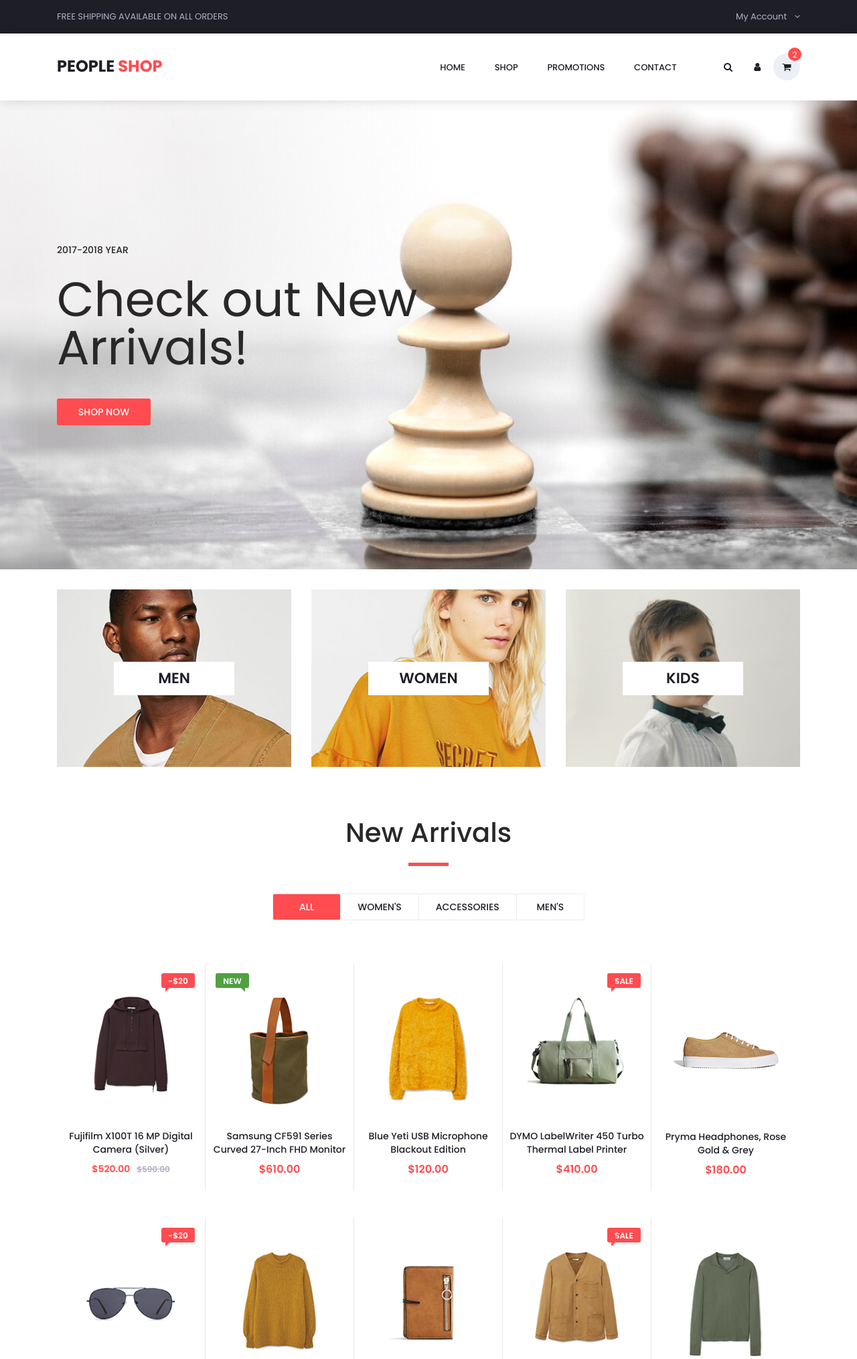
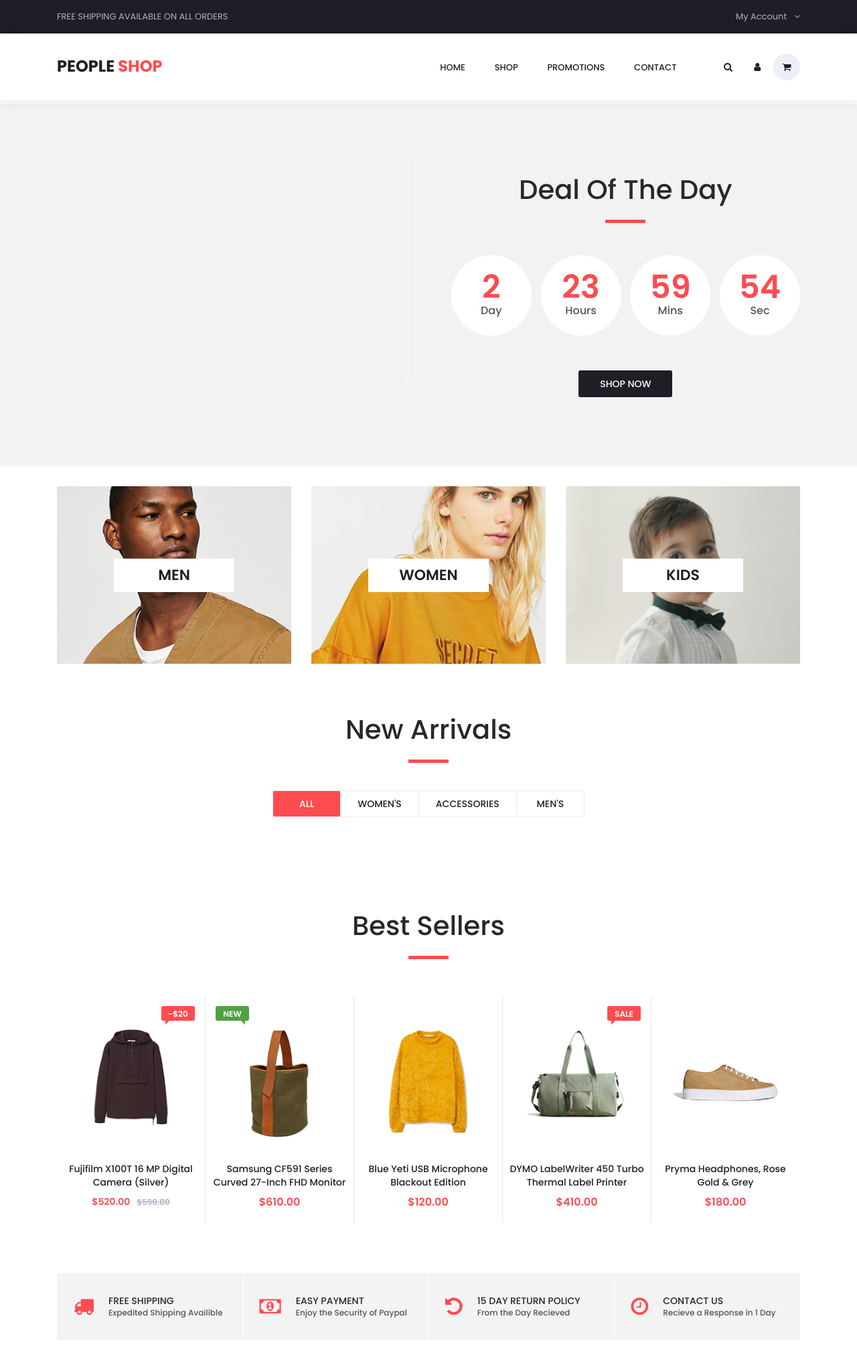
Before and after one commit to andrewixl/peopleshop, a Django app: page /user/ in a window 1280 px wide. Shown: the top 2029 px of the page at 67% size. Run offline with Django 3.2, Linux system fonts and the light colour scheme; parts of the project's set-up code (start-up, migrations or seed data) failed here and were passed over; some libraries are stand-ins or nearby versions.

Commit message:
Mass Fixes

```diff
--- a/apps/main/admin.py
+++ b/apps/main/admin.py
@@ -8,7 +8,7 @@ admin.site.register(Contact)
 
 # Register your models here.
 def get_picture_preview(obj):
-    if obj.pk:  # if object has already been saved and has a primary key, show picture preview
+    if obj.pk:
         return """<a href="{src}" target="_blank"><img src="{src}" alt="{title}" style="max-width: 200px; max-height: 200px;" /></a>""".format(
             src=obj.product_photo.url,
             title=obj.product_caption,
@@ -25,7 +25,7 @@ class PictureInline(admin.StackedInline):
     readonly_fields = ["get_edit_link", get_picture_preview]
 
     def get_edit_link(self, obj=None):
-        if obj.pk:  # if object has already been saved and has a primary key, show link to it
+        if obj.pk:
             url = reverse('admin:%s_%s_change' % (obj._meta.app_label, obj._meta.model_name), args=[force_text(obj.pk)])
             return """<a href="{url}">{text}</a>""".format(
                 url=url,
--- a/apps/main/templates/main/categories.html
+++ b/apps/main/templates/main/categories.html
@@ -263,9 +263,9 @@
 												<img src="https://peopleshopmedia.s3.amazonaws.com/media/{{products.product_cover}}" alt="">
 											</div>
 											<div class="favorite favorite_left"></div>
-											<div class="product_bubble product_bubble_right product_bubble_red d-flex flex-column align-items-center"><span>-$20</span></div>
+											<!-- <div class="product_bubble product_bubble_right product_bubble_red d-flex flex-column align-items-center"><span>-$20</span></div> -->
 											<div class="product_info">
-												<h6 class="product_name"><a href="single.html">{{products.product_name}}</a></h6>
+												<h6 class="product_name">{{products.product_name}}</h6>
 												<div class="product_price">{{products.product_price}}<span>{{products.real_brand_price}}</span></div>
 											</div>
 										</div>
--- a/apps/main/templates/main/index.html
+++ b/apps/main/templates/main/index.html
@@ -77,7 +77,7 @@
 								<li class="checkout">
 									<a href="#">
 										<i class="fa fa-shopping-cart" aria-hidden="true"></i>
-										<span id="checkout_items" class="checkout_items">2</span>
+										<!-- <span id="checkout_items" class="checkout_items">2</span> -->
 									</a>
 								</li>
 							</ul>
@@ -117,7 +117,7 @@
 
 	<!-- Slider -->
 
-	<div class="main_slider" style="background-image:url({% static 'main/images/slider-4.jpg'%})">
+	<!-- <div class="main_slider" style="background-image:url({% static 'main/images/slider-4.jpg'%})">
 		<div class="container fill_height">
 			<div class="row align-items-center fill_height">
 				<div class="col">
@@ -125,6 +125,84 @@
 						<h6>2017-2018 Year</h6>
 						<h1>Check out New Arrivals!</h1>
 						<div class="red_button shop_now_button"><a href="#">shop now</a></div>
+					</div>
+				</div>
+			</div>
+		</div>
+	</div> -->
+
+	<!-- Deal of the week -->
+<br><br><br><br><br>
+	<div class="deal_ofthe_week">
+		<div class="container fill_height">
+			<div class="row align-items-center fill_height">
+				<div class="col-lg-6">
+					<div class="deal_ofthe_week_img">
+						<!-- <img src="{% static 'main/images/deal_ofthe_week.png'%}" alt=""> -->
+						<div class="container">
+							<div class="row">
+								<div class="col">
+									<div class="product_slider_container">
+										<div class="owl-carousel owl-theme product_slider">
+
+											<!-- Slide 1 -->
+
+											{%for products in products%}
+											<div class="owl-item product_slider_item">
+												<div class="product-item">
+													<div class="product discount">
+														<div class="product_image">
+															<img src="https://peopleshopmedia.s3.amazonaws.com/media/{{products.product_cover}}" alt="">
+														</div>
+														<div class="favorite favorite_left"></div>
+														<div class="product_info">
+															<h6 class="product_name"><a href="single.html">{{products.product_name}}</a></h6>
+															<div class="product_price">{{products.product_price}}<span>{{products.real_brand_price}}</span></div>
+														</div>
+													</div>
+												</div>
+											</div>
+											{%endfor%}
+
+										<!-- Slider Navigation -->
+
+										<div class="product_slider_nav_left product_slider_nav d-flex align-items-center justify-content-center flex-column">
+											<i class="fa fa-chevron-left" aria-hidden="true"></i>
+										</div>
+										<div class="product_slider_nav_right product_slider_nav d-flex align-items-center justify-content-center flex-column">
+											<i class="fa fa-chevron-right" aria-hidden="true"></i>
+										</div>
+									</div>
+								</div>
+							</div>
+						</div>
+					</div>
+					</div>
+				</div>
+				<div class="col-lg-6 text-right deal_ofthe_week_col">
+					<div class="deal_ofthe_week_content d-flex flex-column align-items-center float-right">
+						<div class="section_title">
+							<h2>Deal Of The Day</h2>
+						</div>
+						<ul class="timer">
+							<li class="d-inline-flex flex-column justify-content-center align-items-center">
+								<div id="day" class="timer_num">03</div>
+								<div class="timer_unit">Day</div>
+							</li>
+							<li class="d-inline-flex flex-column justify-content-center align-items-center">
+								<div id="hour" class="timer_num">15</div>
+								<div class="timer_unit">Hours</div>
+							</li>
+							<li class="d-inline-flex flex-column justify-content-center align-items-center">
+								<div id="minute" class="timer_num">45</div>
+								<div class="timer_unit">Mins</div>
+							</li>
+							<li class="d-inline-flex flex-column justify-content-center align-items-center">
+								<div id="second" class="timer_num">23</div>
+								<div class="timer_unit">Sec</div>
+							</li>
+						</ul>
+						<div class="red_button deal_ofthe_week_button"><a href="#">shop now</a></div>
 					</div>
 				</div>
 			</div>
@@ -189,214 +267,29 @@
 					<div class="product-grid" data-isotope='{ "itemSelector": ".product-item", "layoutMode": "fitRows" }'>
 
 						<!-- Product 1 -->
-
-						<div class="product-item men">
-							<div class="product discount product_filter">
+						{%for products in products%}
+						<div class="product-item women">
+							<div class="product product_filter">
 								<div class="product_image">
-									<img src="{% static 'main/images/product_1.png'%}" alt="">
+									<img src="https://peopleshopmedia.s3.amazonaws.com/media/{{products.product_cover}}" alt="">
 								</div>
-								<div class="favorite favorite_left"></div>
-								<div class="product_bubble product_bubble_right product_bubble_red d-flex flex-column align-items-center"><span>-$20</span></div>
+								<div class="favorite"></div>
+								<div class="product_bubble product_bubble_left product_bubble_green d-flex flex-column align-items-center"><span>new</span></div>
 								<div class="product_info">
-									<h6 class="product_name"><a href="single.html">Fujifilm X100T 16 MP Digital Camera (Silver)</a></h6>
-									<div class="product_price">$520.00<span>$590.00</span></div>
+									<h6 class="product_name"><a href="single.html">{{products.product_name}}</a></h6>
+									<div class="product_price">{{products.product_price}}<span>{{products.real_brand_price}}</span></div>
 								</div>
 							</div>
 							<div class="red_button add_to_cart_button"><a href="#">add to cart</a></div>
 						</div>
+						{%endfor%}
 
-						<!-- Product 2 -->
-
-						<div class="product-item women">
-							<div class="product product_filter">
-								<div class="product_image">
-									<img src="{% static 'main/images/product_2.png'%}" alt="">
-								</div>
-								<div class="favorite"></div>
-								<div class="product_bubble product_bubble_left product_bubble_green d-flex flex-column align-items-center"><span>new</span></div>
-								<div class="product_info">
-									<h6 class="product_name"><a href="single.html">Samsung CF591 Series Curved 27-Inch FHD Monitor</a></h6>
-									<div class="product_price">$610.00</div>
-								</div>
-							</div>
-							<div class="red_button add_to_cart_button"><a href="#">add to cart</a></div>
-						</div>
-
-						<!-- Product 3 -->
-
-						<div class="product-item women">
-							<div class="product product_filter">
-								<div class="product_image">
-									<img src="{% static 'main/images/product_3.png'%}" alt="">
-								</div>
-								<div class="favorite"></div>
-								<div class="product_info">
-									<h6 class="product_name"><a href="single.html">Blue Yeti USB Microphone Blackout Edition</a></h6>
-									<div class="product_price">$120.00</div>
-								</div>
-							</div>
-							<div class="red_button add_to_cart_button"><a href="#">add to cart</a></div>
-						</div>
-
-						<!-- Product 4 -->
-
-						<div class="product-item accessories">
-							<div class="product product_filter">
-								<div class="product_image">
-									<img src="{% static 'main/images/product_4.png'%}" alt="">
-								</div>
-								<div class="product_bubble product_bubble_right product_bubble_red d-flex flex-column align-items-center"><span>sale</span></div>
-								<div class="favorite favorite_left"></div>
-								<div class="product_info">
-									<h6 class="product_name"><a href="single.html">DYMO LabelWriter 450 Turbo Thermal Label Printer</a></h6>
-									<div class="product_price">$410.00</div>
-								</div>
-							</div>
-							<div class="red_button add_to_cart_button"><a href="#">add to cart</a></div>
-						</div>
-
-						<!-- Product 5 -->
-
-						<div class="product-item women men">
-							<div class="product product_filter">
-								<div class="product_image">
-									<img src="{% static 'main/images/product_5.png'%}" alt="">
-								</div>
-								<div class="favorite"></div>
-								<div class="product_info">
-									<h6 class="product_name"><a href="single.html">Pryma Headphones, Rose Gold & Grey</a></h6>
-									<div class="product_price">$180.00</div>
-								</div>
-							</div>
-							<div class="red_button add_to_cart_button"><a href="#">add to cart</a></div>
-						</div>
-
-						<!-- Product 6 -->
-
-						<div class="product-item accessories">
-							<div class="product discount product_filter">
-								<div class="product_image">
-									<img src="{% static 'main/images/product_6.png'%}" alt="">
-								</div>
-								<div class="favorite favorite_left"></div>
-								<div class="product_bubble product_bubble_right product_bubble_red d-flex flex-column align-items-center"><span>-$20</span></div>
-								<div class="product_info">
-									<h6 class="product_name"><a href="#single.html">Fujifilm X100T 16 MP Digital Camera (Silver)</a></h6>
-									<div class="product_price">$520.00<span>$590.00</span></div>
-								</div>
-							</div>
-							<div class="red_button add_to_cart_button"><a href="#">add to cart</a></div>
-						</div>
-
-						<!-- Product 7 -->
-
-						<div class="product-item women">
-							<div class="product product_filter">
-								<div class="product_image">
-									<img src="{% static 'main/images/product_7.png'%}" alt="">
-								</div>
-								<div class="favorite"></div>
-								<div class="product_info">
-									<h6 class="product_name"><a href="single.html">Samsung CF591 Series Curved 27-Inch FHD Monitor</a></h6>
-									<div class="product_price">$610.00</div>
-								</div>
-							</div>
-							<div class="red_button add_to_cart_button"><a href="#">add to cart</a></div>
-						</div>
-
-						<!-- Product 8 -->
-
-						<div class="product-item accessories">
-							<div class="product product_filter">
-								<div class="product_image">
-									<img src="{% static 'main/images/product_8.png'%}" alt="">
-								</div>
-								<div class="favorite"></div>
-								<div class="product_info">
-									<h6 class="product_name"><a href="single.html">Blue Yeti USB Microphone Blackout Edition</a></h6>
-									<div class="product_price">$120.00</div>
-								</div>
-							</div>
-							<div class="red_button add_to_cart_button"><a href="#">add to cart</a></div>
-						</div>
-
-						<!-- Product 9 -->
-
-						<div class="product-item men">
-							<div class="product product_filter">
-								<div class="product_image">
-									<img src="{% static 'main/images/product_9.png'%}" alt="">
-								</div>
-								<div class="product_bubble product_bubble_right product_bubble_red d-flex flex-column align-items-center"><span>sale</span></div>
-								<div class="favorite favorite_left"></div>
-								<div class="product_info">
-									<h6 class="product_name"><a href="single.html">DYMO LabelWriter 450 Turbo Thermal Label Printer</a></h6>
-									<div class="product_price">$410.00</div>
-								</div>
-							</div>
-							<div class="red_button add_to_cart_button"><a href="#">add to cart</a></div>
-						</div>
-
-						<!-- Product 10 -->
-
-						<div class="product-item men">
-							<div class="product product_filter">
-								<div class="product_image">
-									<img src="{% static 'main/images/product_10.png'%}" alt="">
-								</div>
-								<div class="favorite"></div>
-								<div class="product_info">
-									<h6 class="product_name"><a href="single.html">Pryma Headphones, Rose Gold & Grey</a></h6>
-									<div class="product_price">$180.00</div>
-								</div>
-							</div>
-							<div class="red_button add_to_cart_button"><a href="#">add to cart</a></div>
-						</div>
 					</div>
 				</div>
 			</div>
 		</div>
 	</div>
 
-	<!-- Deal of the week -->
-
-	<div class="deal_ofthe_week">
-		<div class="container">
-			<div class="row align-items-center">
-				<div class="col-lg-6">
-					<div class="deal_ofthe_week_img">
-						<img src="{% static 'main/images/deal_ofthe_week.png'%}" alt="">
-					</div>
-				</div>
-				<div class="col-lg-6 text-right deal_ofthe_week_col">
-					<div class="deal_ofthe_week_content d-flex flex-column align-items-center float-right">
-						<div class="section_title">
-							<h2>Deal Of The Day</h2>
-						</div>
-						<ul class="timer">
-							<li class="d-inline-flex flex-column justify-content-center align-items-center">
-								<div id="day" class="timer_num">03</div>
-								<div class="timer_unit">Day</div>
-							</li>
-							<li class="d-inline-flex flex-column justify-content-center align-items-center">
-								<div id="hour" class="timer_num">15</div>
-								<div class="timer_unit">Hours</div>
-							</li>
-							<li class="d-inline-flex flex-column justify-content-center align-items-center">
-								<div id="minute" class="timer_num">45</div>
-								<div class="timer_unit">Mins</div>
-							</li>
-							<li class="d-inline-flex flex-column justify-content-center align-items-center">
-								<div id="second" class="timer_num">23</div>
-								<div class="timer_unit">Sec</div>
-							</li>
-						</ul>
-						<div class="red_button deal_ofthe_week_button"><a href="#">shop now</a></div>
-					</div>
-				</div>
-			</div>
-		</div>
-	</div>
 
 	<!-- Best Sellers -->
 
--- a/peopleshop/urls.py
+++ b/peopleshop/urls.py
@@ -24,7 +24,7 @@ from .views import member_index, member_action
 
 urlpatterns = [
     # Landing page area
-    url(r'^$', TemplateView.as_view(template_name='main/index.html'), name='landing_index'),
+    # url(r'^$', TemplateView.as_view(template_name='main/index.html'), name='landing_index'),
     url(r'^about$', TemplateView.as_view(template_name='visitor/landing-about.html'), name='landing_about'),
     url(r'^terms/$', TemplateView.as_view(template_name='visitor/terms.html'), name='website_terms'),
     # url(r'^contact$', TemplateView.as_view(template_name='visitor/contact.html'), name='website_contact'),
```
Also changed, not shown: apps/main/models.py (+42 -1 lines), apps/main/views.py (+11 -5 lines), peopleshop/settings.py (+9 -6 lines), apps/main/migrations/0017_auto_20180330_1053.py (added), db.sqlite3, 7 other files. Lines whose indentation alone changed are shown as unchanged.
